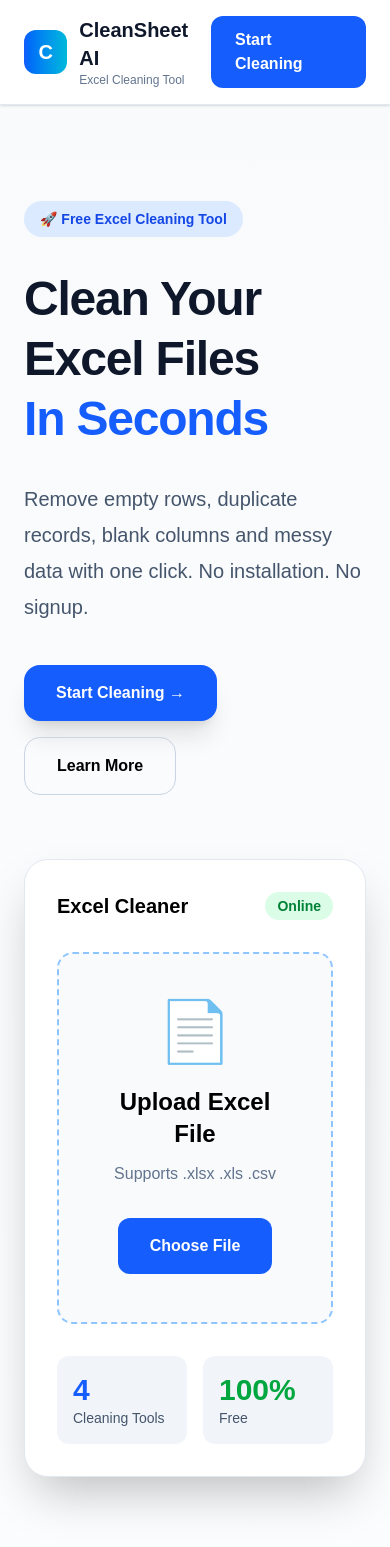
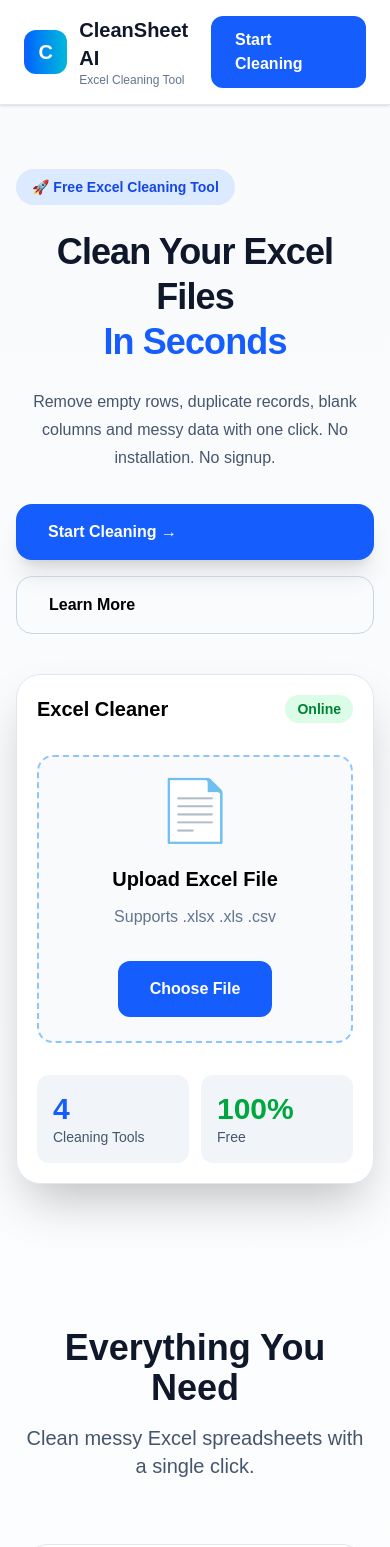
Before and after one commit to akhtar-code/cleansheet-ai, a Next.js app: page / in a window 390 px wide. Shown: the top 1547 px of the page. Built offline with nearby package versions, Linux system fonts and the light colour scheme.

Commit message:
feat: improve Excel preview responsiveness

```diff
--- a/app/page.tsx
+++ b/app/page.tsx
@@ -9,9 +9,9 @@ export default function Home() {
       <Navbar />
 
       {/* Hero */}
-      <section className="max-w-7xl mx-auto px-6 lg:px-10 py-24">
+      <section className="max-w-7xl mx-auto px-4 sm:px-6 lg:px-10 py-16 sm:py-20 lg:py-24">
 
-        <div className="grid lg:grid-cols-2 gap-16 items-center">
+        <div className="grid grid-cols-1 lg:grid-cols-2 gap-10 lg:gap-16 items-center">
 
           {/* Left Side */}
           <div>
@@ -20,20 +20,20 @@ export default function Home() {
               🚀 Free Excel Cleaning Tool
             </span>
 
-            <h1 className="mt-8 text-5xl lg:text-6xl font-extrabold tracking-tight text-slate-900 leading-tight">
+            <h1 className="mt-6 text-4xl sm:text-5xl lg:text-6xl font-extrabold tracking-tight text-slate-900 leading-tight text-center lg:text-left">
               Clean Your Excel Files
               <span className="block text-blue-600">
                 In Seconds
               </span>
             </h1>
 
-            <p className="mt-8 text-xl leading-9 text-slate-600">
+            <p className="mt-6 text-base sm:text-lg lg:text-xl leading-7 lg:leading-9 text-slate-600 text-center lg:text-left">
               Remove empty rows, duplicate records,
               blank columns and messy data with one click.
               No installation. No signup.
             </p>
 
-            <div className="mt-10 flex flex-wrap gap-4">
+            <div className="mt-8 flex flex-col sm:flex-row gap-4 justify-center lg:justify-start">
 
               <a
                 href="/workspace"
@@ -54,7 +54,7 @@ export default function Home() {
           </div>          {/* Right Side */}
           <div>
 
-            <div className="rounded-3xl bg-white border border-slate-200 shadow-2xl p-8">
+            <div className="rounded-3xl bg-white border border-slate-200 shadow-2xl p-5 sm:p-8">
 
               <div className="flex items-center justify-between">
 
@@ -68,13 +68,13 @@ export default function Home() {
 
               </div>
 
-              <div className="mt-8 rounded-2xl border-2 border-dashed border-blue-300 bg-slate-50 p-12 text-center">
+              <div className="mt-8 rounded-2xl border-2 border-dashed border-blue-300 bg-slate-50 p-6 sm:p-10 lg:p-12 text-center">
 
                 <div className="text-6xl">
                   📄
                 </div>
 
-                <h3 className="mt-6 text-2xl font-bold">
+                <h3 className="mt-6 text-xl sm:text-2xl font-bold">
                   Upload Excel File
                 </h3>
 
@@ -91,7 +91,7 @@ export default function Home() {
 
               </div>
 
-              <div className="mt-8 grid grid-cols-2 gap-4">
+              <div className="mt-8 grid grid-cols-2 gap-3 sm:gap-4">
 
                 <div className="rounded-xl bg-slate-100 p-4">
                   <p className="text-3xl font-bold text-blue-600">
--- a/components/ExcelPreview.tsx
+++ b/components/ExcelPreview.tsx
@@ -10,21 +10,21 @@ export default function ExcelPreview({
   const columns = Object.keys(data[0]);
 
   return (
-    <div className="rounded-3xl bg-white shadow-lg border border-gray-200 overflow-hidden">
+    <div className="rounded-3xl bg-white shadow-lg border border-gray-200 overflow-hidden w-full">
 
-      <div className="border-b px-6 py-5">
-        <h2 className="text-2xl font-bold">
+      <div className="border-b px-4 sm:px-6 py-4 sm:py-5">
+        <h2 className="text-xl sm:text-2xl font-bold">
           Excel Preview
         </h2>
 
-        <p className="text-gray-500 mt-1">
+        <p className="mt-1 text-sm sm:text-base text-gray-500">
           Live preview of your cleaned spreadsheet
         </p>
       </div>
 
-      <div className="overflow-auto max-h-[700px]">
+      <div className="overflow-x-auto overflow-y-auto max-h-[65vh]">
 
-        <table className="min-w-full border-collapse">
+        <table className="min-w-[700px] w-full border-collapse">
 
           <thead className="sticky top-0 bg-slate-100 z-10">
 
@@ -37,7 +37,7 @@ export default function ExcelPreview({
               {columns.map((column) => (
                 <th
                   key={column}
-                  className="border border-gray-300 px-5 py-3 text-left font-semibold whitespace-nowrap"
+                  className="border border-gray-300 px-3 sm:px-5 py-3 text-left font-semibold whitespace-nowrap text-sm"
                 >
                   {column}
                 </th>
@@ -66,10 +66,8 @@ export default function ExcelPreview({
       {columns.map((column) => (
         <td
           key={column}
-          className="border border-gray-200 px-5 py-3 font-mono"
-          style={{
-            whiteSpace: "pre",
-          }}
+          className="border border-gray-200 px-3 sm:px-5 py-3 font-mono text-sm whitespace-nowrap"
+
         >
           {String(row[column] ?? "")}
         </td>
@@ -82,7 +80,7 @@ export default function ExcelPreview({
 
         </table>
 
-      </div>      <div className="border-t bg-gray-50 px-6 py-4 flex justify-between text-sm text-gray-600">
+      </div>      <div className="border-t bg-gray-50 px-4 sm:px-6 py-4 flex flex-col sm:flex-row justify-between gap-2 text-sm text-gray-600">
 
         <span>
           Rows: <strong>{data.length}</strong>
--- a/components/Toolbar.tsx
+++ b/components/Toolbar.tsx
@@ -57,24 +57,24 @@ export default function Toolbar({
   onDownload,
 }: ToolbarProps) {
   return (
-    <div className="mt-10 rounded-3xl border border-gray-200 bg-white p-8 shadow-lg">
+    <div className="mt-8 rounded-3xl border border-gray-200 bg-white p-5 sm:p-8 shadow-lg">
 
       <div className="mb-6">
-        <h2 className="text-2xl font-bold">
+        <h2 className="text-xl sm:text-2xl font-bold">
           Cleaning Actions
         </h2>
 
-        <p className="mt-1 text-gray-500">
+        <p className="mt-2 text-sm sm:text-base text-gray-500">
           Clean and transform your spreadsheet with one click.
         </p>
       </div>
 
-      <div className="grid grid-cols-2 gap-4 lg:grid-cols-3">        <button
+      <div className="grid grid-cols-2 lg:grid-cols-3 gap-3 sm:gap-4">        <button
           onClick={onRemoveEmptyRows}
-          className="w-full rounded-2xl bg-red-500 p-5 text-white hover:bg-red-600 transition"
+          className="w-full rounded-2xl bg-red-500 p-4 sm:p-5 text-white hover:bg-red-600 transition active:scale-95"
         >
-          <div className="text-3xl mb-2">🧹</div>
-          <div className="font-bold">Empty Rows</div>
+          <div className="text-2xl sm:text-3xl mb-2">🧹</div>
+          <div className="text-sm sm:text-base font-bold">Empty Rows</div>
         </button>
 
         <button
--- a/components/layout/WorkspaceLayout.tsx
+++ b/components/layout/WorkspaceLayout.tsx
@@ -1,8 +1,6 @@
-import { ReactNode } from "react";
-
 type WorkspaceLayoutProps = {
-  left: ReactNode;
-  right: ReactNode;
+  left: React.ReactNode;
+  right: React.ReactNode;
 };
 
 export default function WorkspaceLayout({
@@ -10,16 +8,18 @@ export default function WorkspaceLayout({
   right,
 }: WorkspaceLayoutProps) {
   return (
-    <div className="mt-10 grid gap-8 lg:grid-cols-12">
-
-      <aside className="lg:col-span-4 space-y-6">
-        {left}
+    <div className="mt-8 grid grid-cols-1 gap-8 lg:grid-cols-12">
+      {/* Tool Panel */}
+      <aside className="order-2 lg:order-1 lg:col-span-4">
+        <div className="sticky top-24">
+          {left}
+        </div>
       </aside>
 
-      <section className="lg:col-span-8">
+      {/* Preview */}
+      <section className="order-1 lg:order-2 lg:col-span-8">
         {right}
       </section>
-
     </div>
   );
 }
```
